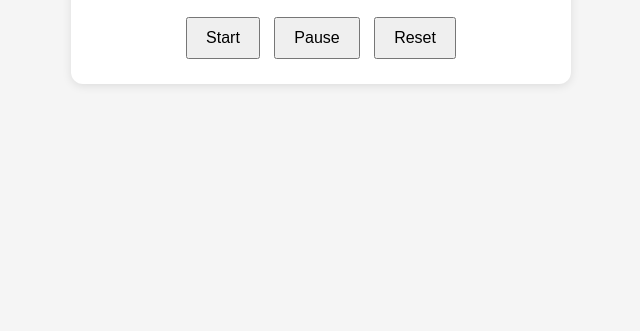
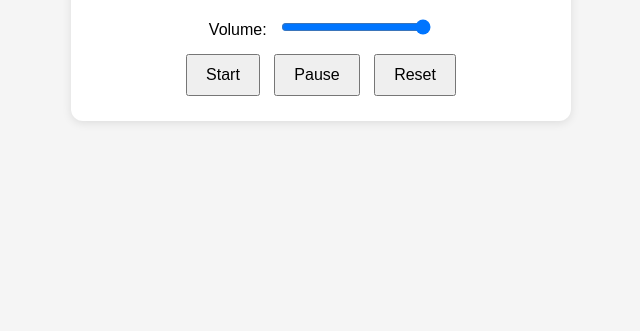
Before and after one commit to terraberra1011/clock-timer, a plain HTML site: page index.html in a window 1280 px wide. Shown: the part 469-800 px from the top of the page, without its empty margins (319-959 px from the left). Drawn offline with Linux system fonts and the light colour scheme.

Commit message:
Add alarm sound with volume control and update README

```diff
--- a/index.html
+++ b/index.html
@@ -31,6 +31,17 @@
                 </div>
             </div>
 
+            <div class="volume-control">
+                <label for="volume-slider">Volume:</label>
+                <input
+                type="range"
+                id="volume-slider"
+                min="0"
+                max="1"
+                step="0.01"
+                value="1">
+            </div>
+
             <div class="timer-buttons">
                 <button id="start-btn">Start</button>
                 <button id="pause-btn">Pause</button>
--- a/script.js
+++ b/script.js
@@ -95,5 +95,14 @@ document.getElementById("start-btn").addEventListener("click", startTimer);
 document.getElementById("pause-btn").addEventListener("click", pauseTimer);
 document.getElementById("reset-btn").addEventListener("click", resetTimer);
 
+const volumeSlider = document.getElementById("volume-slider");
+const timerSound = document.getElementById("timer-sound");
+
+timerSound.volume = volumeSlider.value;
+
+volumeSlider.addEventListener("input", () => {
+    timerSound.volume = volumeSlider.value;
+});
+
 setInterval(updateClock, 1000);
 updateClock();
--- a/style.css
+++ b/style.css
@@ -76,3 +76,14 @@ button {
   font-size: 32px;
   font-weight: bold;
 }
+
+.volume-control {
+  text-align: center;
+  margin: 15px 0;
+  font-size:16px;
+}
+
+#volume-slider {
+  width: 150px;
+  margin-left: 10px;
+}
```
Also changed, not shown: 1 other file.
